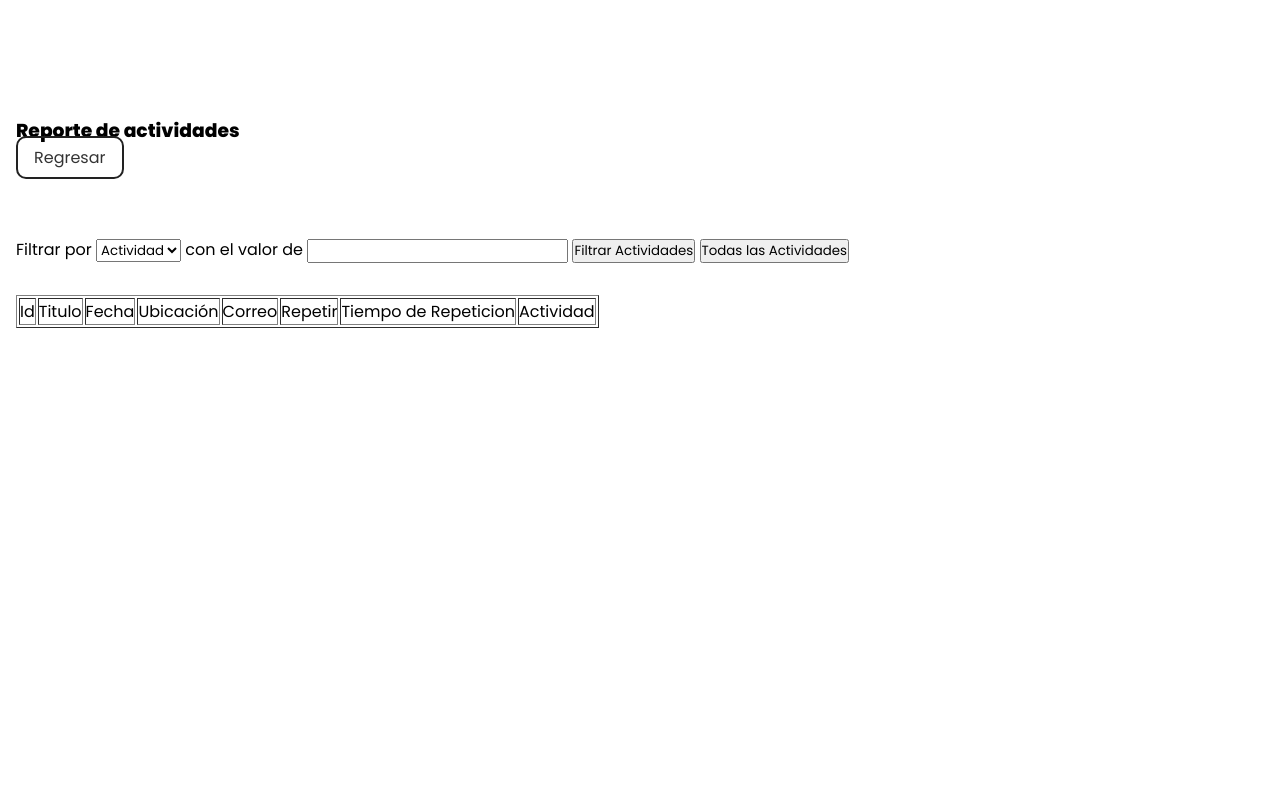
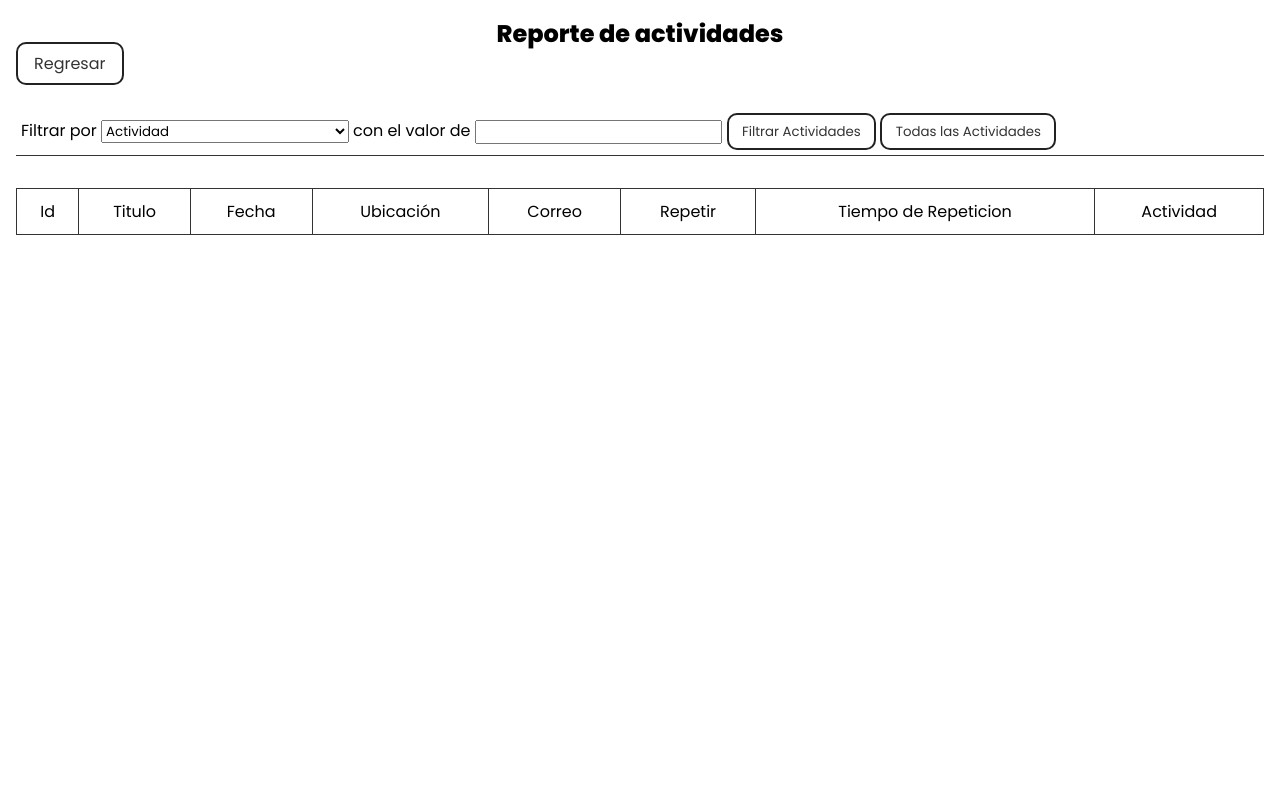
Before and after one commit to JairFloresM/des_vii_proyecto_1, a PHP site: page /reporte.php in a window 1280 px wide. Run offline with PHP 8.4, Linux system fonts and the light colour scheme.

Commit message:
diseño de tabla

```diff
--- a/css/index.css
+++ b/css/index.css
@@ -5,6 +5,7 @@
     --blanco:#fff;
     --negro333:#333;
     --negro222:#222;
+    --gris:#808080;
 }
 
 * {
@@ -165,7 +166,6 @@
 
 }
 .formulario{
-
     margin: 20px auto 0 auto;
     width: 95%;
     padding: 5rem;
@@ -200,3 +200,30 @@
     background: var(--negro222);
     color: var(--blanco);
 }
+/* reporte */
+.tabla{
+    border: 1px solid var(--negro333);
+    border-collapse: collapse;
+    width: 100%;
+    text-align: center;
+}
+.tabla td{
+    padding: 10px;
+    border: 1px solid var(--negro333);
+}
+.tabla tr:hover{
+    background-color: var(--gris);
+}
+.formulario-rep{
+    width: 100%;
+    padding: 5px;
+    border-bottom: 1px solid var(--negro333);
+
+}
+.filtro{
+    width: 20%;
+
+}
+.opcion{
+    width: 20%;
+}
--- a/reporte.php
+++ b/reporte.php
@@ -13,10 +13,9 @@
 
 <body>
 
-    <h3>Reporte de actividades</h3>
-    <div class="nav">
-        <a href="index.php">Regresar</a>
-
+    <h2 class="centrar-texto">Reporte de actividades</h2>
+    <div >
+        <a href="index.php" class="boton">Regresar</a>
     </div>
 
     <?php
@@ -33,9 +32,9 @@
 
     ?>
 
-    <form action="reporte.php" method="post">
+    <form action="reporte.php" method="post" class="formulario-rep">
         Filtrar por
-        <select name="filtro">
+        <select name="filtro" class="filtro">
             <option value="descripcion" selected>Actividad</option>
             <option value="day">Dia</option>
             <option value="week">Semana</option>
@@ -43,12 +42,13 @@
             <option value="year">Año</option>
         </select>
         con el valor de
-        <input type="text" name="opcion">
-        <input name="filtrar" value="Filtrar Actividades" type="submit">
-        <input name="todos" value="Todas las Actividades" type="submit">
+
+        <input type="text" name="opcion" class="opcion">
+        <input name="filtrar" value="Filtrar Actividades" type="submit" class="boton">
+        <input name="todos" value="Todas las Actividades" type="submit" class="boton">
     </form>
 
-    <table border="true">
+    <table class="tabla">
         <thead>
             <td>Id</td>
             <td>Titulo</td>
```
